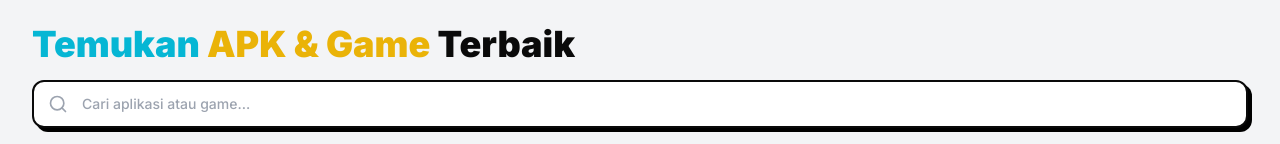
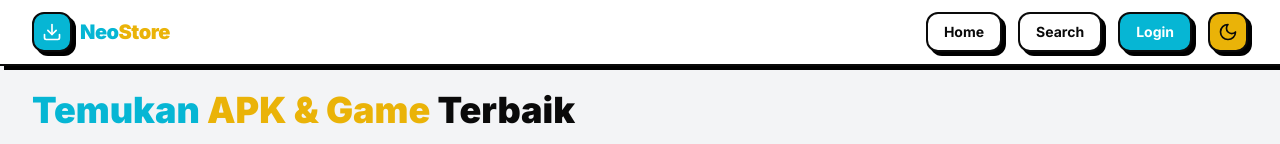
Before and after one commit to m0nz1/APKMonza_neo, a Next.js app: page / in a window 1280 px wide. Shown: the top 144 px of the page. Built offline with nearby package versions, Linux system fonts and the light colour scheme; no server answers; the database is empty.

Commit message:
Import Navbar component in MainLayout

```diff
--- a/app/(main)/layout.tsx
+++ b/app/(main)/layout.tsx
@@ -1,8 +1,10 @@
+import { Navbar } from "@/components/layout/Navbar"
 import { BottomNav } from "@/components/layout/BottomNav"
 
 export default function MainLayout({ children }: { children: React.ReactNode }) {
   return (
     <div className="min-h-screen bg-neo-gray-light dark:bg-neo-black pb-24 md:pb-0">
+      <Navbar />
       {children}
       <BottomNav />
     </div>
```
